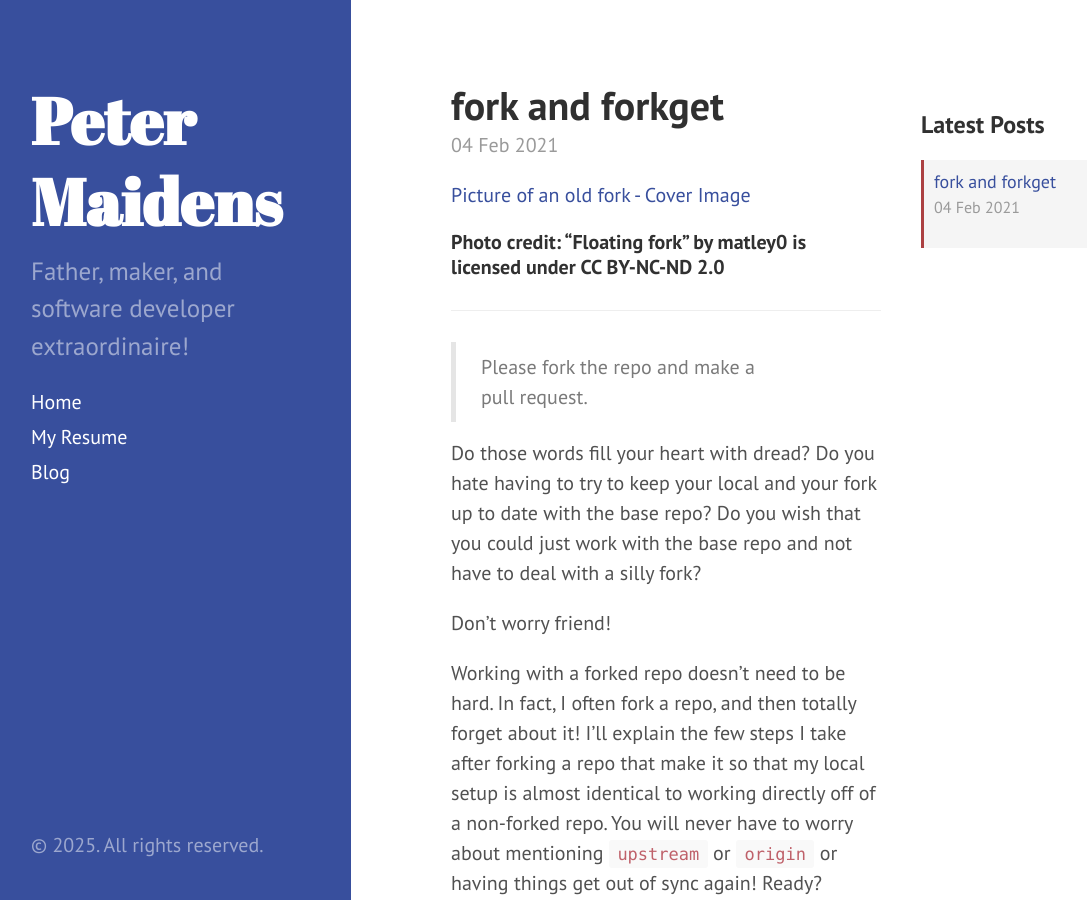
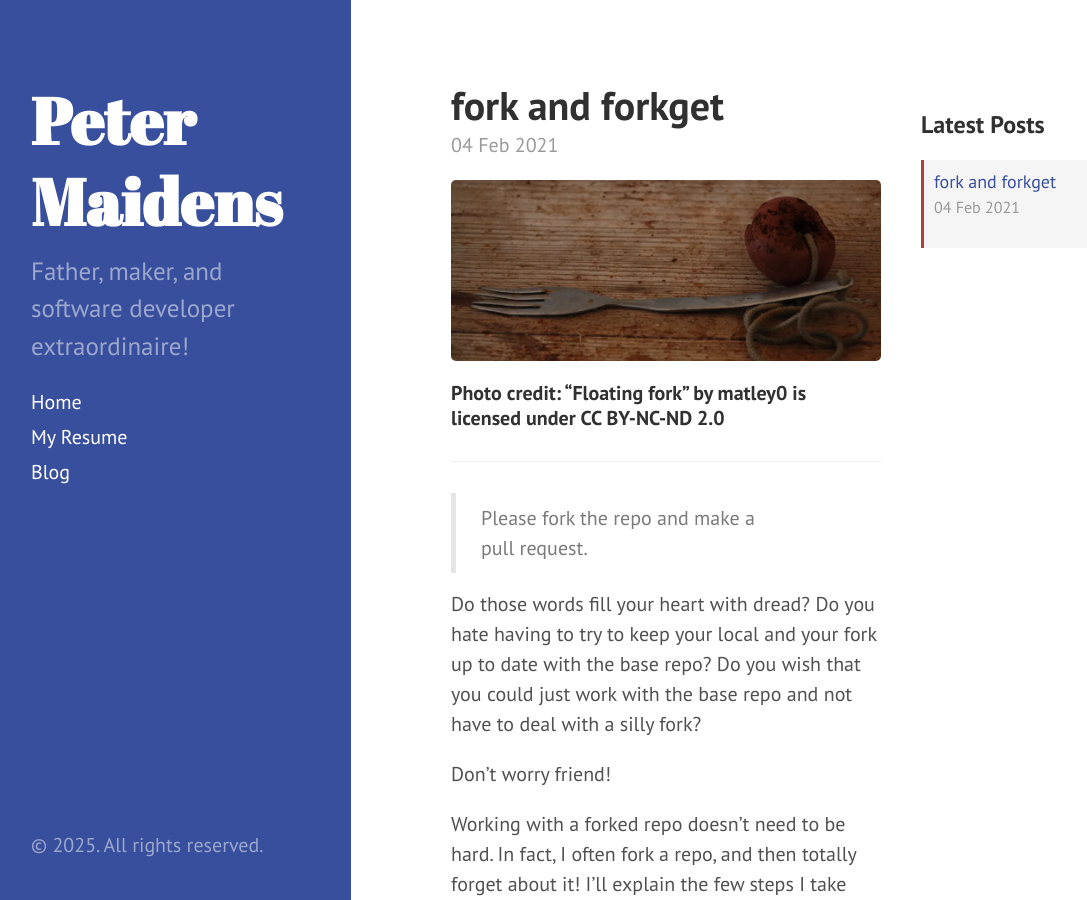
Before and after one commit to pmaidens/pmaidens.github.io, a Jekyll site: the page built from _posts/2021-02-04-fork-and-forkget.md, in a window 1280 px wide and 900 px high. Shown: the whole window, without its empty margins (9-1096 px from the left). Built offline with Jekyll 4.4.1, drawn with Linux system fonts in a browser that asks for light colours.

Commit message:
fix: correct image path for blog post
- Update relative image path to absolute path from site root
- Fixes broken image loading with new /blog/ URL structure
- Change from relative ../public/assets/ to absolute /public/assets/

```diff
--- a/_posts/2021-02-04-fork-and-forkget.md
+++ b/_posts/2021-02-04-fork-and-forkget.md
@@ -4,7 +4,7 @@ title: fork and forkget
 ---
 
 
-[Picture of an old fork - Cover Image](../public/assets/fork-and-frokget.webp)
+![Picture of an old fork - Cover Image](/public/assets/fork-and-frokget.webp)
 
 ###### Photo credit: "Floating fork" by matley0 is licensed under CC BY-NC-ND 2.0
 
```
